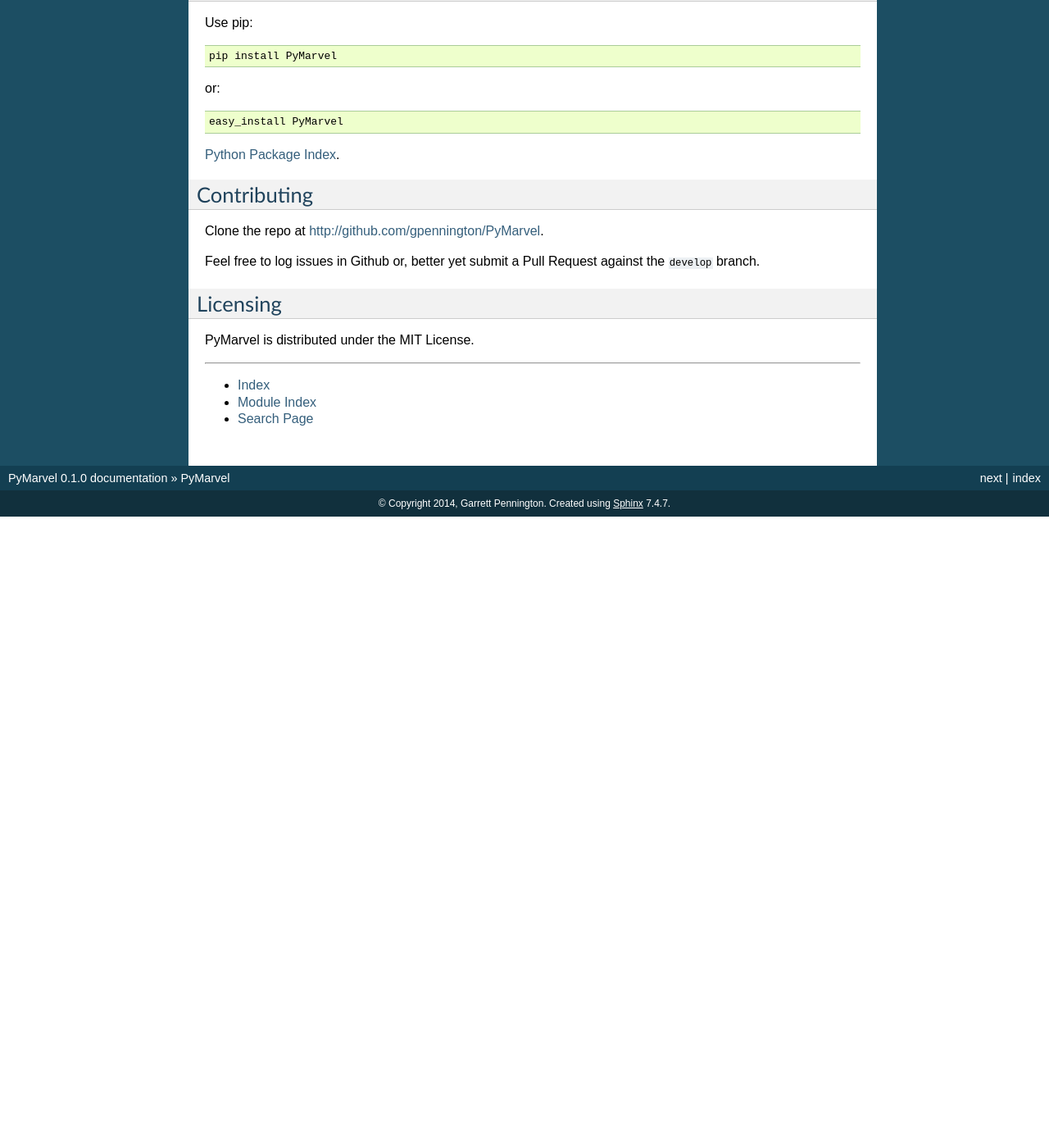
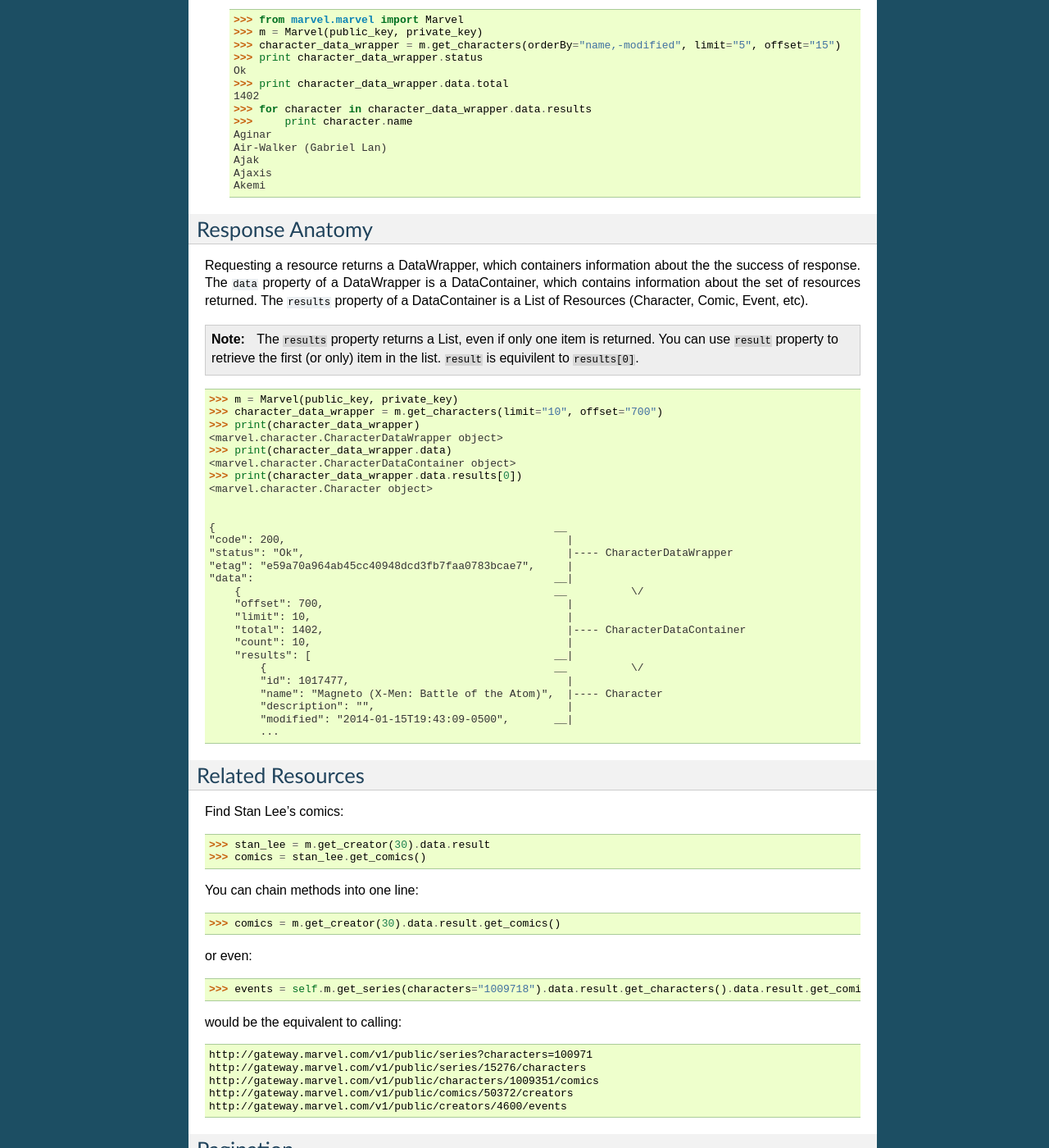
Before and after one commit to gpennington/PyMarvel, a Sphinx documentation site: the page built from docs/index.rst, in a window 1280 px wide and 1400 px high, scrolled down 636 px. Shown: the whole window at 82% size. Built offline with Sphinx 7.4.7, drawn with Linux system fonts in a browser that asks for light colours; pages that are not in the unit, such as notebooks, are missing from menus; before the commit the page ends 1266 px from its top, so only the background shows below that; some of the changed text lies outside the part shown.

Commit message:
doc updates

```diff
--- a/docs/index.rst
+++ b/docs/index.rst
@@ -48,12 +29,124 @@
 
 `Python Package Index <https://pypi.python.org/pypi/PyMarvel>`__.
 
+
+Basic Usage
+-----------
+
+Create a Marvel instance using your public and private api keys::
+    >>> from marvel.marvel import Marvel
+    >>> m = Marvel(public_key, private_key)
+    >>> character_data_wrapper = m.get_characters(orderBy="name,-modified", limit="5", offset="15")
+    >>> print character_data_wrapper.status
+    Ok
+    >>> print character_data_wrapper.data.total
+    1402
+    >>> for character in character_data_wrapper.data.results
+    >>>     print character.name
+    Aginar
+    Air-Walker (Gabriel Lan)
+    Ajak
+    Ajaxis
+    Akemi
+
+
+Response Anatomy
+----------------
+
+Requesting a resource returns a DataWrapper, which containers information about the the success of response. The ``data`` property of a DataWrapper is a DataContainer, which contains information about the set of resources returned.  The ``results`` property of a DataContainer is a List of Resources (Character, Comic, Event, etc).
+
+.. note::
+
+   The ``results`` property returns a List, even if only one item is returned.  You can use ``result`` property to retrieve the first (or only) item in the list.  ``result`` is equivilent to ``results[0]``.
+
+::
+
+    >>> m = Marvel(public_key, private_key)
+    >>> character_data_wrapper = m.get_characters(limit="10", offset="700")
+    >>> print(character_data_wrapper)
+    <marvel.character.CharacterDataWrapper object>
+    >>> print(character_data_wrapper.data)
+    <marvel.character.CharacterDataContainer object>
+    >>> print(character_data_wrapper.data.results[0])
+    <marvel.character.Character object>
+
+
+    {                                                     __
+    "code": 200,                                            |
+    "status": "Ok",                                         |---- CharacterDataWrapper
+    "etag": "e59a70a964ab45cc40948dcd3fb7faa0783bcae7",     |
+    "data":                                               __|
+        {                                                 __          \/
+        "offset": 700,                                      |
+        "limit": 10,                                        |
+        "total": 1402,                                      |---- CharacterDataContainer
+        "count": 10,                                        |
+        "results": [                                      __|
+            {                                             __          \/
+            "id": 1017477,                                  |
+            "name": "Magneto (X-Men: Battle of the Atom)",  |---- Character
+            "description": "",                              |
+            "modified": "2014-01-15T19:43:09-0500",       __|
+            ...
+
+Related Resources
+-----------------
+
+Find Stan Lee's comics:
+
+    >>> stan_lee = m.get_creator(30).data.result
+    >>> comics = stan_lee.get_comics()
+
+
+You can chain methods into one line:
+
+    >>> comics = m.get_creator(30).data.result.get_comics()
+
+or even:
+
+    >>> events = self.m.get_series(characters="1009718").data.result.get_characters().data.result.get_comics().data.results.get_creators().data.result.get_events()
+
+would be the equivalent to calling::
+
+    http://gateway.marvel.com/v1/public/series?characters=100971
+    http://gateway.marvel.com/v1/public/series/15276/characters
+    http://gateway.marvel.com/v1/public/characters/1009351/comics
+    http://gateway.marvel.com/v1/public/comics/50372/creators
+    http://gateway.marvel.com/v1/public/creators/4600/events
+
+
+Pagination
+----------
+
+    >>> xmen = m.get_single_series(403).data.results.get_characters(limit=5)
+    >>> for xm in xmen.data.results:
+    ...     print xm.name
+
+    Archangel
+    Banshee
+    Beast
+    Bishop
+    Black Panther
+
+    >>> more_xmen = xmen.next()
+    >>> for xm in more_xmen.data.results:
+    ...     print xm.name
+
+    Cable
+    Cannonball
+    Colossus
+    Cyclops
+    Emma Frost
+
+
+
+
 Contributing
 ------------
 
 Clone the repo at `http://github.com/gpennington/PyMarvel <http://github.com/gpennington/PyMarvel>`__.
 
-Feel free to log issues in Github or, better yet submit a Pull Request against the ``develop`` branch.
+Feel free to log issues in Github or, better yet, submit a Pull Request against the ``develop`` branch.
 
 Licensing
 ---------
```
Also changed, not shown: other parts of docs/index.rst (+0 -19 lines), README.md (+71 -8 lines).
